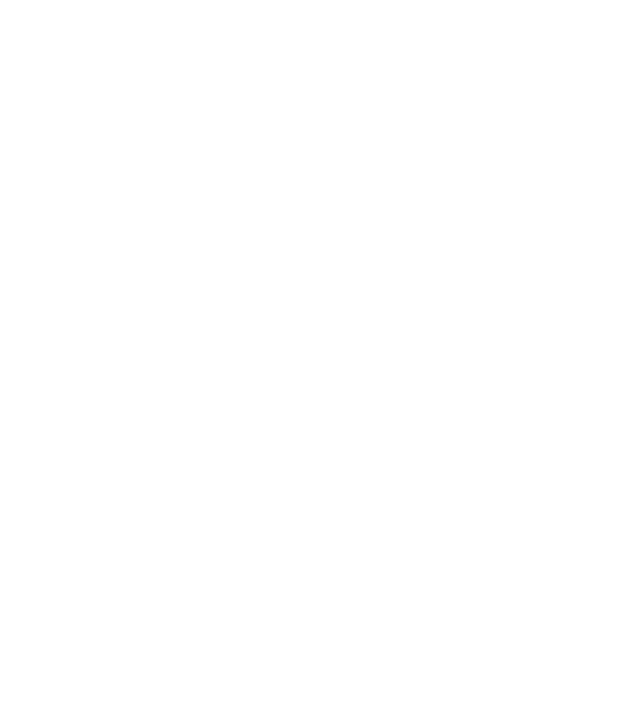
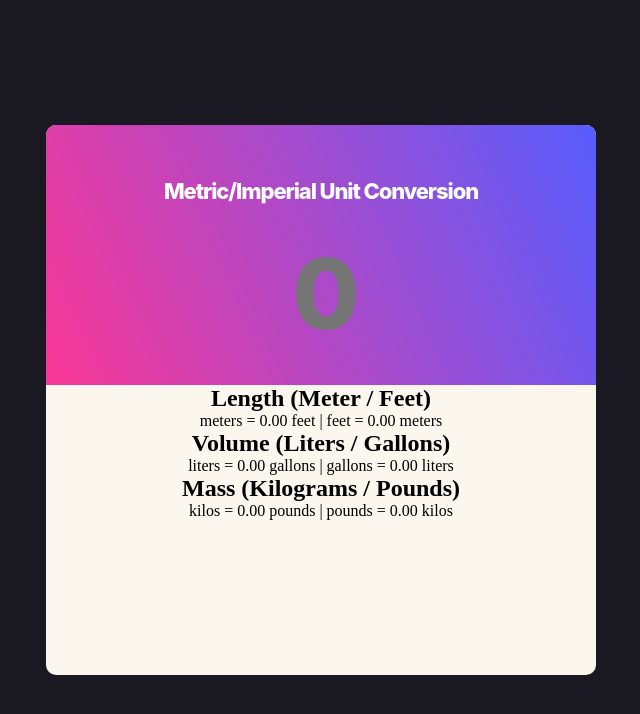
Before and after one commit to muhammadsalah7/unit-converter, a plain HTML site: page index.html in a window 1280 px wide. Shown: the whole page, without its empty margins (319-959 px from the left). Drawn offline with Linux system fonts and the light colour scheme.

Commit message:
finished html

```diff
--- a/index.html
+++ b/index.html
@@ -7,5 +7,26 @@
     <link rel="stylesheet" href="style.css" />
     <script defer="script.js"></script>
   </head>
-  <body></body>
+  <body>
+    <div class="container">
+      <div class="display">
+        <h1>Metric/Imperial Unit Conversion</h1>
+        <input type="text" placeholder="0" name="#" />
+      </div>
+      <div class="result-box">
+        <div class="length-box">
+          <h2>Length (Meter / Feet)</h2>
+          <p class="length">meters = 0.00 feet | feet = 0.00 meters</p>
+        </div>
+        <div class="volume-box">
+          <h2>Volume (Liters / Gallons)</h2>
+          <p class="volume">liters = 0.00 gallons | gallons = 0.00 liters</p>
+        </div>
+        <div class="mass-box">
+          <h2>Mass (Kilograms / Pounds)</h2>
+          <p class="mass">kilos = 0.00 pounds | pounds = 0.00 kilos</p>
+        </div>
+      </div>
+    </div>
+  </body>
 </html>
--- a/style.css
+++ b/style.css
@@ -0,0 +1,56 @@
+* {
+  margin: 0;
+  padding: 0;
+}
+body {
+  max-width: 100vw;
+  min-height: 100vh;
+  box-sizing: border-box;
+  background-color: #1a1921;
+  display: flex;
+  align-items: center;
+  justify-content: center;
+}
+.container {
+  text-align: center;
+  border-radius: 10px;
+  width: 550px;
+  height: 550px;
+  background-color: #fbf7ee;
+}
+.display {
+  color: white;
+  display: block;
+  background: linear-gradient(246.26deg, #585dfe 0%, #fb3796 100%);
+  height: 260px;
+  width: 550px;
+  border-radius: 10px 10px 0 0;
+}
+.display h1 {
+  font-family: Inter, sans-serif;
+  font-weight: 800;
+  font-size: 22px;
+  letter-spacing: -0.05em;
+  color: #ffffff;
+  padding-top: 53px;
+  padding-bottom: 30px;
+}
+
+.display input {
+  border-style: hidden;
+  outline: none;
+  width: 300px;
+  background: none;
+  font-family: Inter, sans-serif;
+  font-weight: 800;
+  font-size: 97.5723px;
+  text-align: center;
+  color: #ffffff;
+  caret-color: rgba(255, 255, 255, 0.5);
+  display: block;
+  margin-left: 130px;
+}
+.display-area input::placeholder {
+  color: aliceblue;
+  opacity: 0.3;
+}
```
